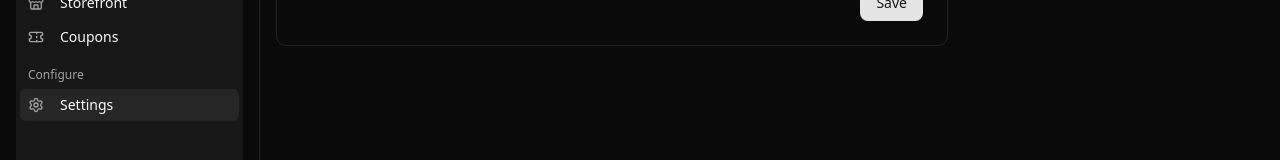
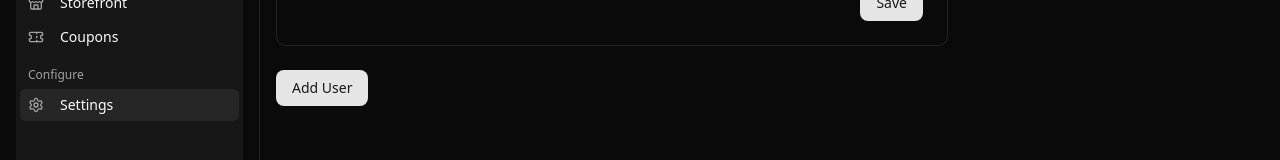
Before and after one commit to ryanmello/bloomer, a Next.js app: page /settings in a window 1280 px wide. Shown: the part 509-669 px from the top of the page. Built offline with nearby package versions, Linux system fonts and the light colour scheme; no server answers.

Commit message:
UN-42 finished, add user button

```diff
--- a/app/(dashboard)/settings/page.tsx
+++ b/app/(dashboard)/settings/page.tsx
@@ -27,14 +27,13 @@ export default function Settings() {
         const response = await axios.get("/api/shop");
         const data = response.data;
 
-        // Only include fields that exist
         const defaultValues: Partial<ShopFormData> = {};
         if (data?.name) defaultValues.name = data.name;
         if (data?.email) defaultValues.email = data.email;
         if (data?.phone) defaultValues.phone = data.phone;
         if (data?.address) defaultValues.address = data.address;
 
-        reset(defaultValues); // prefill the form
+        reset(defaultValues);
       } catch (error: any) {
         toast.error(error.response?.data?.message || "Failed to fetch shop info");
       }
@@ -42,7 +41,6 @@ export default function Settings() {
 
     fetchShopData();
   }, [reset]);
-
 
   const onSubmit = async (data: ShopFormData) => {
     setIsLoading(true);
@@ -57,18 +55,26 @@ export default function Settings() {
     }
   };
 
+  // Handler for Add User button
+  const handleAddUser = () => {
+    toast("Add User button clicked"); // Replace with modal or API integration later
+  };
+
   return (
     <div className="container max-w-2xl py-8 space-y-6">
+      {/* Page header */}
       <div>
         <h1 className="text-3xl font-bold">Settings</h1>
         <p className="text-muted-foreground">Manage your account settings and preferences</p>
       </div>
 
+      {/* Theme section */}
       <div>
         <h2 className="text-xl font-semibold mb-2">Theme</h2>
         <ThemeToggle />
       </div>
 
+      {/* Business Info Card */}
       <div className="border rounded-lg p-6">
         <h2 className="text-xl font-bold mb-4">Business Info</h2>
         <form onSubmit={handleSubmit(onSubmit)} className="flex flex-col h-full">
@@ -117,9 +123,18 @@ export default function Settings() {
           </div>
 
           <div className="flex justify-end mt-4">
-            <Button type="submit" disabled={isLoading}>{isLoading ? "Saving..." : "Save"}</Button>
+            <Button type="submit" disabled={isLoading}>
+              {isLoading ? "Saving..." : "Save"}
+            </Button>
           </div>
         </form>
+      </div>
+
+      {/* Add User Button */}
+      <div className="flex justify-start mt-4">
+        <Button onClick={handleAddUser} variant="default">
+          Add User
+        </Button>
       </div>
     </div>
   );
```
